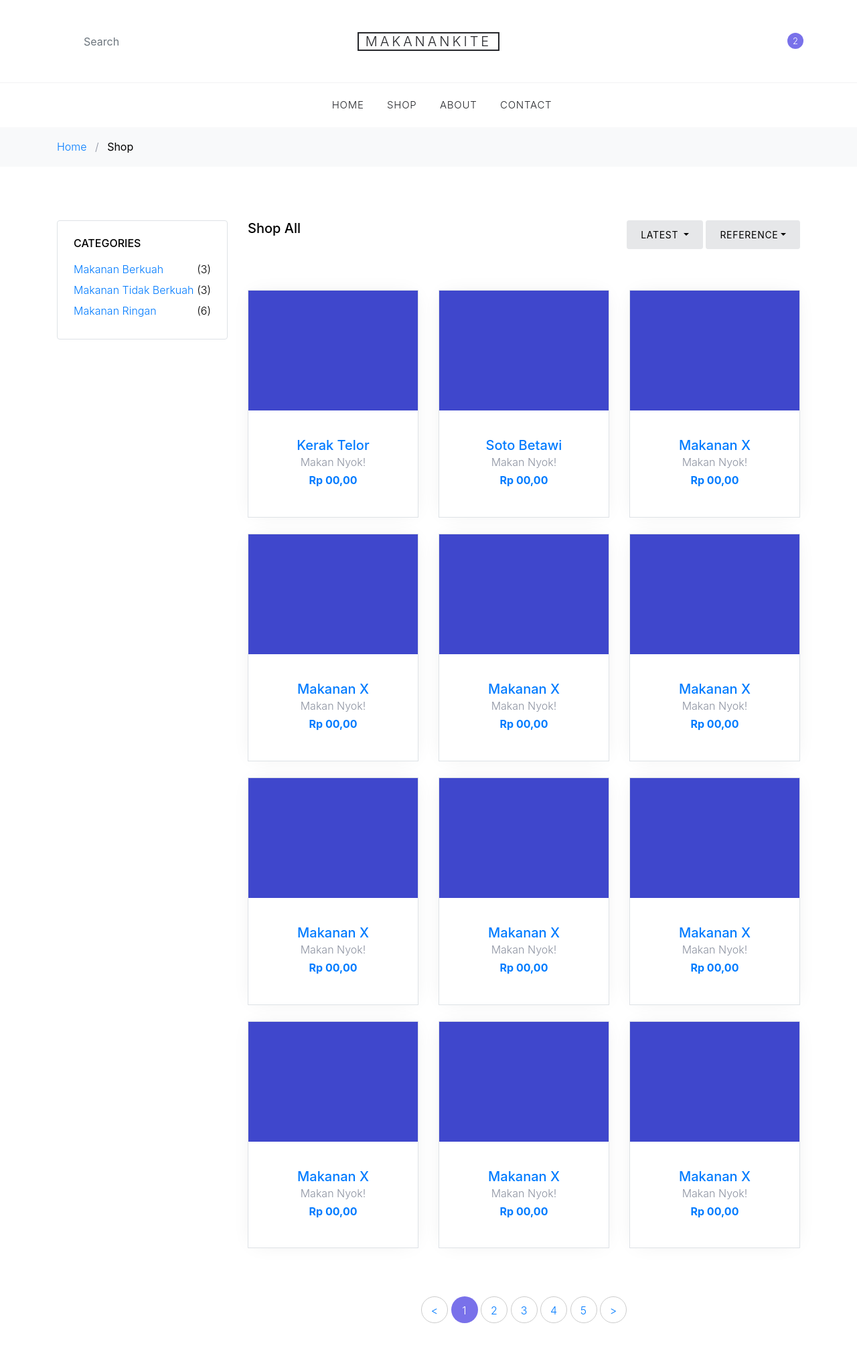
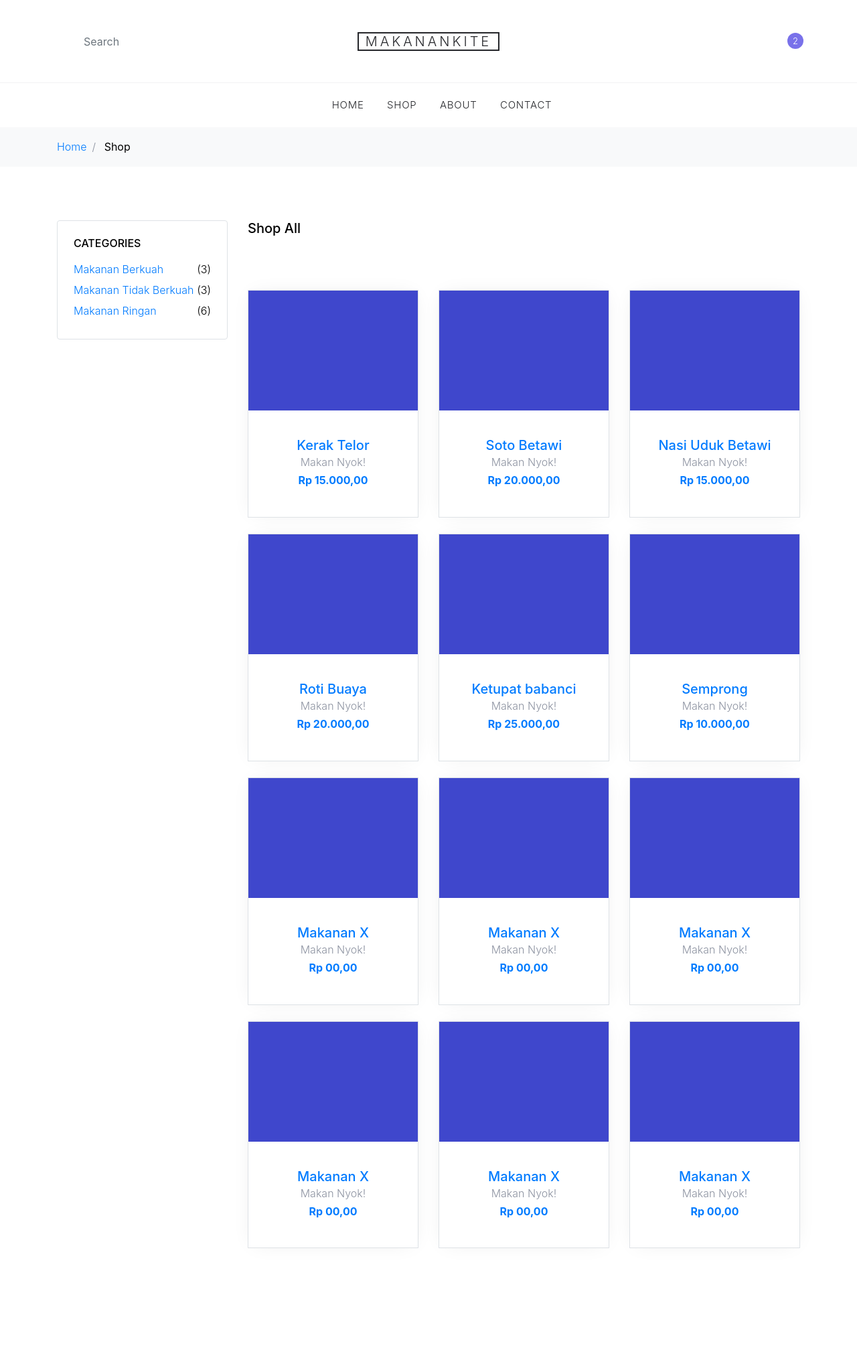
Before and after one commit to raisrindo/fpweb-ecommerce-makanan, a CodeIgniter app: page /fpweb-ecommerce-makanan/shop in a window 1280 px wide. Shown: the top 2040 px of the page at 67% size. Run offline with CodeIgniter, Linux system fonts and the light colour scheme; style sheets or scripts are compiled from the project's sources; some libraries are stand-ins or nearby versions.

Commit message:
mengubah fitur yang berada di shop

```diff
--- a/application/views/home/shop.php
+++ b/application/views/home/shop.php
@@ -1,7 +1,7 @@
 <div class="bg-light py-3">
       <div class="container">
         <div class="row">
-          <div class="col-md-12 mb-0"><a href="<?php base_url();?>home">Home</a> <span class="mx-2 mb-0">/</span> <strong class="text-black">Shop</strong></div>
+          <div class="col-md-12 mb-0"><a href="<?php base_url();?>home">Home</a><span class="mx-2 mb-0">/</span> <strong class="text-black">Shop</strong></div>
         </div>
       </div>
     </div>
@@ -17,26 +17,8 @@
                 <div class="float-md-left mb-4"><h2 class="text-black h5">Shop All</h2></div>
                 <div class="d-flex">
                   <div class="dropdown mr-1 ml-md-auto">
-                    <button type="button" class="btn btn-secondary btn-sm dropdown-toggle" id="dropdownMenuOffset" data-toggle="dropdown" aria-haspopup="true" aria-expanded="false">
-                      Latest
-                    </button>
-                    <div class="dropdown-menu" aria-labelledby="dropdownMenuOffset">
-                      <a class="dropdown-item" href="#">Makanan Berkuah</a>
-                      <a class="dropdown-item" href="#">Makanan Tidak Berkuah</a>
-                      <a class="dropdown-item" href="#">Makanan Ringan</a>
-                    </div>
                   </div>
-                  <div class="btn-group">
-                    <button type="button" class="btn btn-secondary btn-sm dropdown-toggle" id="dropdownMenuReference" data-toggle="dropdown">Reference</button>
-                    <div class="dropdown-menu" aria-labelledby="dropdownMenuReference">
-                      <a class="dropdown-item" href="#">Relevance</a>
-                      <a class="dropdown-item" href="#">Name, A to Z</a>
-                      <a class="dropdown-item" href="#">Name, Z to A</a>
-                      <div class="dropdown-divider"></div>
-                      <a class="dropdown-item" href="#">Price, low to high</a>
-                      <a class="dropdown-item" href="#">Price, high to low</a>
-                    </div>
-                  </div>
+
                 </div>
               </div>
             </div>
@@ -45,10 +27,83 @@
               <div class="col-sm-6 col-lg-4 mb-4" data-aos="fade-up">
                 <div class="block-4 text-center border">
                   <figure class="block-4-image">
-                    <a href="<?php base_url();?>satuan"><img src="<?php base_url();?> assets/images/cloth_1.jpg" alt="Image placeholder" class="img-fluid"></a>
+                    <a href="<?php base_url();?>keraktelor"><img src="<?php base_url();?> assets/images/cloth_1.jpg" alt="Image placeholder" class="img-fluid"></a>
                   </figure>
                   <div class="block-4-text p-4">
-                    <h3><a href="<?php base_url();?>satuan">Kerak Telor</a></h3>
+                    <h3><a href="<?php base_url();?>keraktelor">Kerak Telor</a></h3>
+                    <p class="mb-0">Makan Nyok!</p>
+                    <p class="text-primary font-weight-bold">Rp 15.000,00</p>
+                  </div>
+                </div>
+              </div>
+              <div class="col-sm-6 col-lg-4 mb-4" data-aos="fade-up">
+                <div class="block-4 text-center border">
+                  <figure class="block-4-image">
+                    <a href="<?php base_url();?>soto"><img src="<?php base_url();?> assets/images/shoe_1.jpg" alt="Image placeholder" class="img-fluid"></a>
+                  </figure>
+                  <div class="block-4-text p-4">
+                    <h3><a href="<?php base_url();?>soto">Soto Betawi</a></h3>
+                    <p class="mb-0">Makan Nyok!</p>
+                    <p class="text-primary font-weight-bold">Rp 20.000,00</p>
+                  </div>
+                </div>
+              </div>
+              <div class="col-sm-6 col-lg-4 mb-4" data-aos="fade-up">
+                <div class="block-4 text-center border">
+                  <figure class="block-4-image">
+                    <a href="<?php base_url();?>nasiuduk"><img src="<?php base_url();?> assets/images/cloth_2.jpg" alt="Image placeholder" class="img-fluid"></a>
+                  </figure>
+                  <div class="block-4-text p-4">
+                    <h3><a href="<?php base_url();?>nasiuduk">Nasi Uduk Betawi</a></h3>
+                    <p class="mb-0">Makan Nyok!</p>
+                    <p class="text-primary font-weight-bold">Rp 15.000,00</p>
+                  </div>
+                </div>
+              </div>
+
+              <div class="col-sm-6 col-lg-4 mb-4" data-aos="fade-up">
+                <div class="block-4 text-center border">
+                  <figure class="block-4-image">
+                    <a href="<?php base_url();?>rotibuaya"><img src="<?php base_url();?> assets/images/cloth_3.jpg" alt="Image placeholder" class="img-fluid"></a>
+                  </figure>
+                  <div class="block-4-text p-4">
+                    <h3><a href="<?php base_url();?>rotibuaya">Roti Buaya</a></h3>
+                    <p class="mb-0">Makan Nyok!</p>
+                    <p class="text-primary font-weight-bold">Rp 20.000,00</p>
+                  </div>
+                </div>
+              </div>
+              <div class="col-sm-6 col-lg-4 mb-4" data-aos="fade-up">
+                <div class="block-4 text-center border">
+                  <figure class="block-4-image">
+                    <a href="<?php base_url();?>ketupat"><img src="<?php base_url();?> assets/images/shoe_1.jpg" alt="Image placeholder" class="img-fluid"></a>
+                  </figure>
+                  <div class="block-4-text p-4">
+                    <h3><a href="<?php base_url();?>ketupat">Ketupat babanci</a></h3>
+                    <p class="mb-0">Makan Nyok!</p>
+                    <p class="text-primary font-weight-bold">Rp 25.000,00</p>
+                  </div>
+                </div>
+              </div>
+              <div class="col-sm-6 col-lg-4 mb-4" data-aos="fade-up">
+                <div class="block-4 text-center border">
+                  <figure class="block-4-image">
+                    <a href="<?php base_url();?>semprong"><img src="<?php base_url();?> assets/images/cloth_1.jpg" alt="Image placeholder" class="img-fluid"></a>
+                  </figure>
+                  <div class="block-4-text p-4">
+                    <h3><a href="<?php base_url();?>semprong">Semprong</a></h3>
+                    <p class="mb-0">Makan Nyok!</p>
+                    <p class="text-primary font-weight-bold">Rp 10.000,00</p>
+                  </div>
+                </div>
+              </div>
+              <div class="col-sm-6 col-lg-4 mb-4" data-aos="fade-up">
+                <div class="block-4 text-center border">
+                  <figure class="block-4-image">
+                    <a href="<?php base_url();?>gadogado"><img src="<?php base_url();?> assets/images/shoe_1.jpg" alt="Image placeholder" class="img-fluid"></a>
+                  </figure>
+                  <div class="block-4-text p-4">
+                    <h3><a href="<?php base_url();?>gadogado">Makanan X</a></h3>
                     <p class="mb-0">Makan Nyok!</p>
                     <p class="text-primary font-weight-bold">Rp 00,00</p>
                   </div>
@@ -57,22 +112,10 @@
               <div class="col-sm-6 col-lg-4 mb-4" data-aos="fade-up">
                 <div class="block-4 text-center border">
                   <figure class="block-4-image">
-                    <a href="<?php base_url();?>satuan"><img src="<?php base_url();?> assets/images/shoe_1.jpg" alt="Image placeholder" class="img-fluid"></a>
+                    <a href="<?php base_url();?>ketoprak"><img src="<?php base_url();?> assets/images/cloth_2.jpg" alt="Image placeholder" class="img-fluid"></a>
                   </figure>
                   <div class="block-4-text p-4">
-                    <h3><a href="<?php base_url();?>satuan">Soto Betawi</a></h3>
-                    <p class="mb-0">Makan Nyok!</p>
-                    <p class="text-primary font-weight-bold">Rp 00,00</p>
-                  </div>
-                </div>
-              </div>
-              <div class="col-sm-6 col-lg-4 mb-4" data-aos="fade-up">
-                <div class="block-4 text-center border">
-                  <figure class="block-4-image">
-                    <a href="<?php base_url();?>satuan"><img src="<?php base_url();?> assets/images/cloth_2.jpg" alt="Image placeholder" class="img-fluid"></a>
-                  </figure>
-                  <div class="block-4-text p-4">
-                    <h3><a href="<?php base_url();?>satuan">Makanan X</a></h3>
+                    <h3><a href="s<?php base_url();?>ketoprak">Makanan X</a></h3>
                     <p class="mb-0">Makan Nyok!</p>
                     <p class="text-primary font-weight-bold">Rp 00,00</p>
                   </div>
@@ -82,10 +125,10 @@
               <div class="col-sm-6 col-lg-4 mb-4" data-aos="fade-up">
                 <div class="block-4 text-center border">
                   <figure class="block-4-image">
-                    <a href="<?php base_url();?>satuan"><img src="<?php base_url();?> assets/images/cloth_3.jpg" alt="Image placeholder" class="img-fluid"></a>
+                    <a href="<?php base_url();?>gabuspucung"><img src="<?php base_url();?> assets/images/cloth_3.jpg" alt="Image placeholder" class="img-fluid"></a>
                   </figure>
                   <div class="block-4-text p-4">
-                    <h3><a href="<?php base_url();?>satuan">Makanan X</a></h3>
+                    <h3><a href="<?php base_url();?>gabuspucung">Makanan X</a></h3>
                     <p class="mb-0">Makan Nyok!</p>
                     <p class="text-primary font-weight-bold">Rp 00,00</p>
                   </div>
@@ -94,10 +137,10 @@
               <div class="col-sm-6 col-lg-4 mb-4" data-aos="fade-up">
                 <div class="block-4 text-center border">
                   <figure class="block-4-image">
-                    <a href="<?php base_url();?>satuan"><img src="<?php base_url();?> assets/images/shoe_1.jpg" alt="Image placeholder" class="img-fluid"></a>
+                    <a href="<?php base_url();?>kuepancong"><img src="<?php base_url();?> assets/images/shoe_1.jpg" alt="Image placeholder" class="img-fluid"></a>
                   </figure>
                   <div class="block-4-text p-4">
-                    <h3><a href="<?php base_url();?>satuan">Makanan X</a></h3>
+                    <h3><a href="<?php base_url();?>kuepancong">Makanan X</a></h3>
                     <p class="mb-0">Makan Nyok!</p>
                     <p class="text-primary font-weight-bold">Rp 00,00</p>
                   </div>
@@ -106,34 +149,10 @@
               <div class="col-sm-6 col-lg-4 mb-4" data-aos="fade-up">
                 <div class="block-4 text-center border">
                   <figure class="block-4-image">
-                    <a href="<?php base_url();?>satuan"><img src="<?php base_url();?> assets/images/cloth_1.jpg" alt="Image placeholder" class="img-fluid"></a>
+                    <a href="<?php base_url();?>semurjengkol"><img src="<?php base_url();?> assets/images/cloth_1.jpg" alt="Image placeholder" class="img-fluid"></a>
                   </figure>
                   <div class="block-4-text p-4">
-                    <h3><a href="<?php base_url();?>satuan">Makanan X</a></h3>
-                    <p class="mb-0">Makan Nyok!</p>
-                    <p class="text-primary font-weight-bold">Rp 00,00</p>
-                  </div>
-                </div>
-              </div>
-              <div class="col-sm-6 col-lg-4 mb-4" data-aos="fade-up">
-                <div class="block-4 text-center border">
-                  <figure class="block-4-image">
-                    <a href="<?php base_url();?>satuan"><img src="<?php base_url();?> assets/images/shoe_1.jpg" alt="Image placeholder" class="img-fluid"></a>
-                  </figure>
-                  <div class="block-4-text p-4">
-                    <h3><a href="<?php base_url();?>satuan">Makanan X</a></h3>
-                    <p class="mb-0">Makan Nyok!</p>
-                    <p class="text-primary font-weight-bold">Rp 00,00</p>
-                  </div>
-                </div>
-              </div>
-              <div class="col-sm-6 col-lg-4 mb-4" data-aos="fade-up">
-                <div class="block-4 text-center border">
-                  <figure class="block-4-image">
-                    <a href="<?php base_url();?>satuan"><img src="<?php base_url();?> assets/images/cloth_2.jpg" alt="Image placeholder" class="img-fluid"></a>
-                  </figure>
-                  <div class="block-4-text p-4">
-                    <h3><a href="s<?php base_url();?>satuan">Makanan X</a></h3>
+                    <h3><a href="<?php base_url();?>semurjengkol">Makanan X</a></h3>
                     <p class="mb-0">Makan Nyok!</p>
                     <p class="text-primary font-weight-bold">Rp 00,00</p>
                   </div>
@@ -143,47 +162,10 @@
               <div class="col-sm-6 col-lg-4 mb-4" data-aos="fade-up">
                 <div class="block-4 text-center border">
                   <figure class="block-4-image">
-                    <a href="<?php base_url();?>satuan"><img src="<?php base_url();?> assets/images/cloth_3.jpg" alt="Image placeholder" class="img-fluid"></a>
+                    <a href="<?php base_url();?>taugegoreng"><img src="<?php base_url();?> assets/images/cloth_2.jpg" alt="Image placeholder" class="img-fluid"></a>
                   </figure>
                   <div class="block-4-text p-4">
-                    <h3><a href="<?php base_url();?>satuan">Makanan X</a></h3>
-                    <p class="mb-0">Makan Nyok!</p>
-                    <p class="text-primary font-weight-bold">Rp 00,00</p>
-                  </div>
-                </div>
-              </div>
-              <div class="col-sm-6 col-lg-4 mb-4" data-aos="fade-up">
-                <div class="block-4 text-center border">
-                  <figure class="block-4-image">
-                    <a href="<?php base_url();?>satuan"><img src="<?php base_url();?> assets/images/shoe_1.jpg" alt="Image placeholder" class="img-fluid"></a>
-                  </figure>
-                  <div class="block-4-text p-4">
-                    <h3><a href="<?php base_url();?>satuan">Makanan X</a></h3>
-                    <p class="mb-0">Makan Nyok!</p>
-                    <p class="text-primary font-weight-bold">Rp 00,00</p>
-                  </div>
-                </div>
-              </div>
-              <div class="col-sm-6 col-lg-4 mb-4" data-aos="fade-up">
-                <div class="block-4 text-center border">
-                  <figure class="block-4-image">
-                    <a href="<?php base_url();?>satuan"><img src="<?php base_url();?> assets/images/cloth_1.jpg" alt="Image placeholder" class="img-fluid"></a>
-                  </figure>
-                  <div class="block-4-text p-4">
-                    <h3><a href="<?php base_url();?>satuan">Makanan X</a></h3>
-                    <p class="mb-0">Makan Nyok!</p>
-                    <p class="text-primary font-weight-bold">Rp 00,00</p>
-                  </div>
-                </div>
-              </div>
-
-              <div class="col-sm-6 col-lg-4 mb-4" data-aos="fade-up">
-                <div class="block-4 text-center border">
-                  <figure class="block-4-image">
-                    <a href="<?php base_url();?>satuan"><img src="<?php base_url();?> assets/images/cloth_2.jpg" alt="Image placeholder" class="img-fluid"></a>
-                  </figure>
-                  <div class="block-4-text p-4">
-                    <h3><a href="<?php base_url();?>satuan">Makanan X</a></h3>
+                    <h3><a href="<?php base_url();?>taugegoreng">Makanan X</a></h3>
                     <p class="mb-0">Makan Nyok!</p>
                     <p class="text-primary font-weight-bold">Rp 00,00</p>
                   </div>
@@ -191,21 +173,6 @@
               </div>
 
 
-            </div>
-            <div class="row" data-aos="fade-up">
-              <div class="col-md-12 text-center">
-                <div class="site-block-27">
-                  <ul>
-                    <li><a href="#">&lt;</a></li>
-                    <li class="active"><span>1</span></li>
-                    <li><a href="#">2</a></li>
-                    <li><a href="#">3</a></li>
-                    <li><a href="#">4</a></li>
-                    <li><a href="#">5</a></li>
-                    <li><a href="#">&gt;</a></li>
-                  </ul>
-                </div>
-              </div>
             </div>
           </div>
 
```
